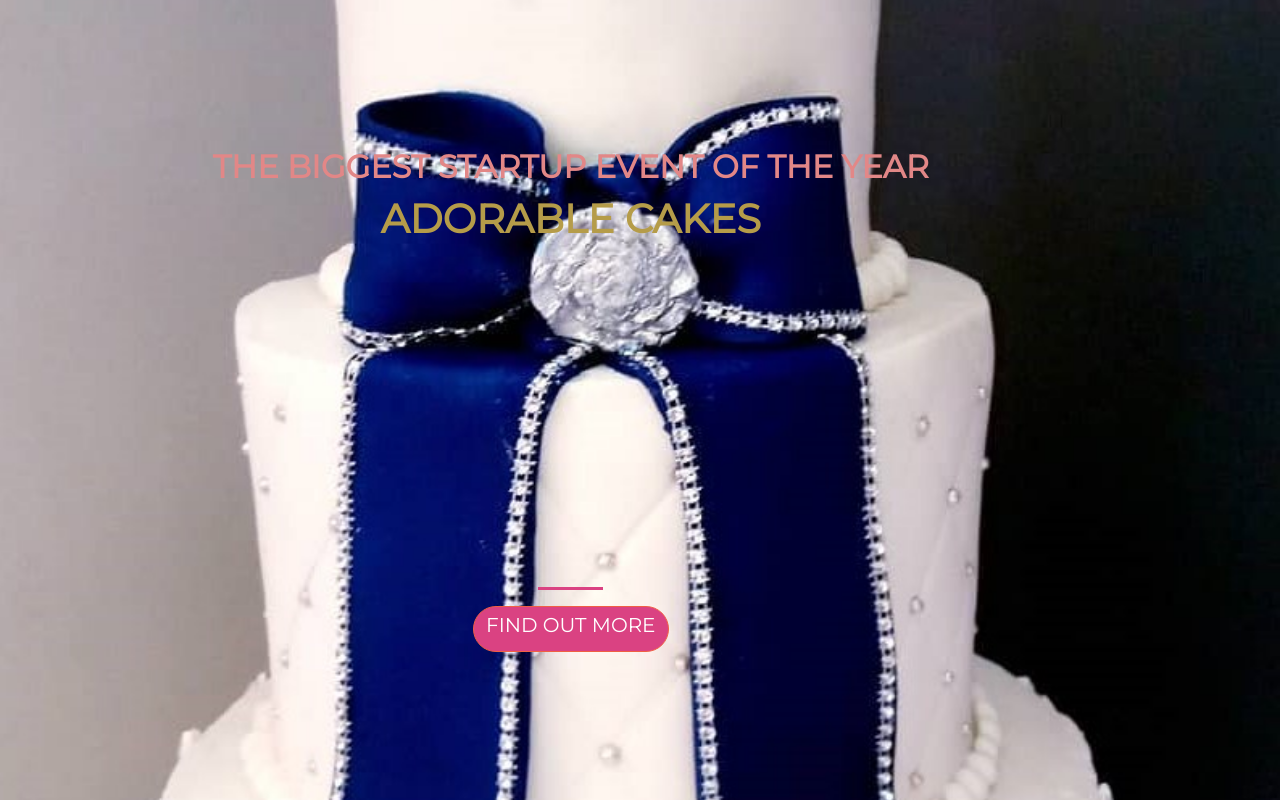
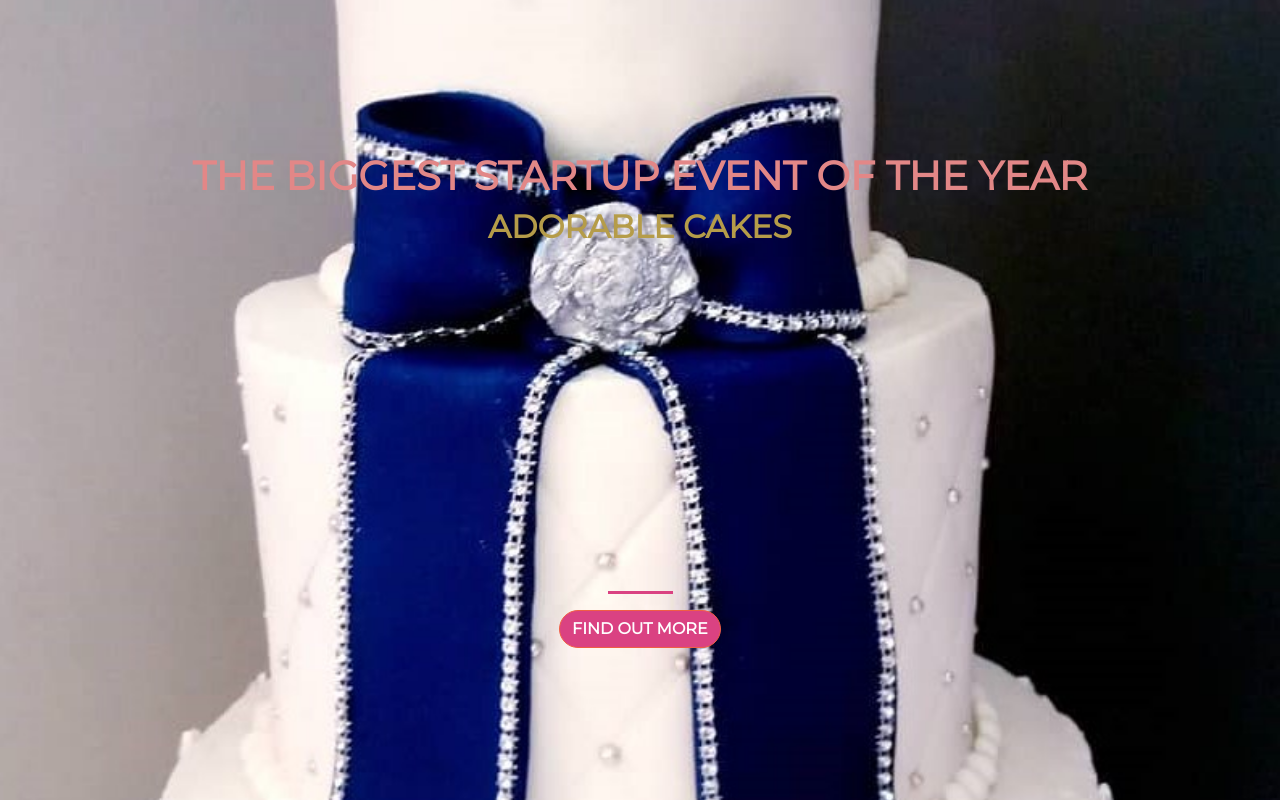
Before and after one commit to Ziora/Ziora.github.io, a plain HTML site: page index.html in a window 1280 px wide. Drawn offline with nearby package versions, Linux system fonts and the light colour scheme.

Commit message:
updating website

```diff
--- a/index.html
+++ b/index.html
@@ -21,13 +21,13 @@
   <div class="container d-flex align-items-center h-100">
       <div class="row">
          <header class="text-center col-12">
-              <h2 class="animate__animated animate__headShake"><strong>THE BIGGEST STARTUP EVENT OF THE YEAR</strong></h2>
-              <h1 class="animate__animated animate__zoomInDown"><strong>ADORABLE CAKES</strong></h1>
+              <h1 class="animate__animated animate__headShake"><strong>THE BIGGEST STARTUP EVENT OF THE YEAR</strong></h2>
+              <h2 class="animate__animated animate__zoomInDown"><strong>ADORABLE CAKES</strong></h1>
            </header>
            <div class="buffer col-12"></div>
            <section class="text-center col-12">
              <hr>
-             <a href="index2.html"><button class="btn btn-primary btn-x1"><h5 class="animate__animated animate__headShake">find out more<h5/></button>
+             <a href="index2.html"><button class="btn btn-primary btn-x1 animate__animated animate__headShake">find out more</button>
              </a>
            </section>
         </div>
--- a/style.css
+++ b/style.css
@@ -10,14 +10,18 @@ html {
   background-size: cover;
 }
 
+
 h1 {
+	font-style: 3rem;
+	color: #e28787;
+}
+
+
+h2 {
 	font-style: 3rem;
 	color: #b59c49;
 }
-h2 {
-	font-style: 3rem;
-	color: #e28787;
-}
+
 
  hr {
  	border-color: #da4282;
```
